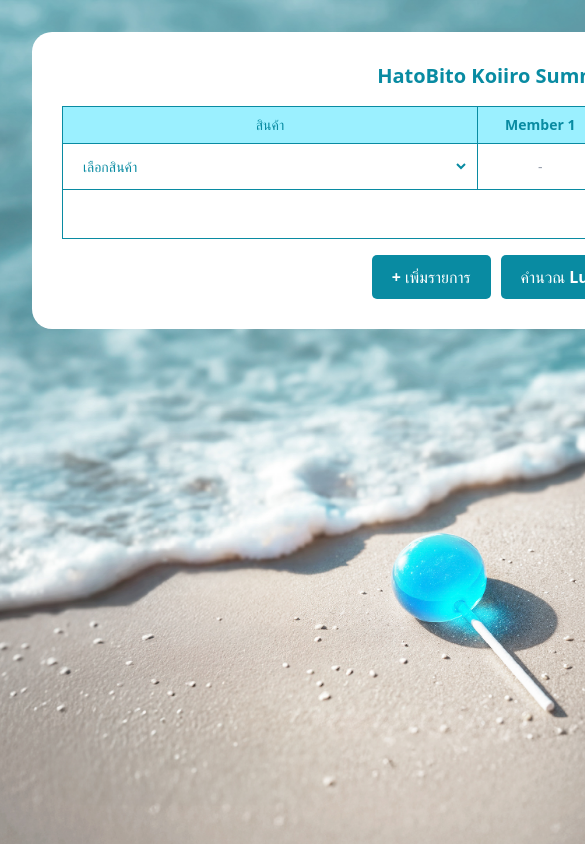
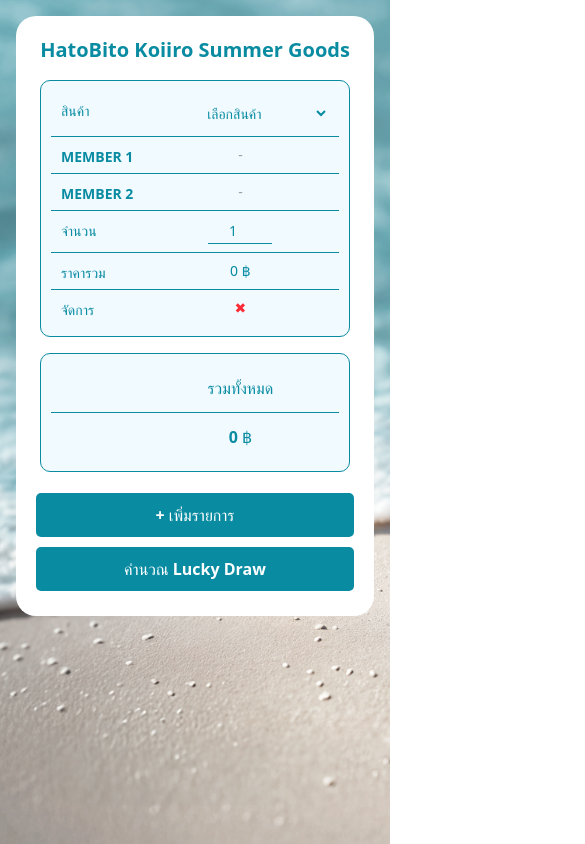
Before and after one commit to mypakamnd/hatobito-project, a Vue app in the folder hatobito-fan-website/: page / in a window 390 px wide. Shown: the top 844 px of the page, 585 px wide, since content can reach past the window. Built offline with nearby package versions, Linux system fonts and the light colour scheme.

Commit message:
fix:mobile responsive.

```diff
--- a/hatobito-fan-website/src/components/LuckydrawModal.vue
+++ b/hatobito-fan-website/src/components/LuckydrawModal.vue
@@ -16,7 +16,7 @@
           <!-- Row 1: จากบัตรเข้างาน -->
           <tr>
             <td>
-              <select v-model="selectedTicket">
+              <select v-model="selectedTicket" @change="(e) => e.target.blur()">
                 <option disabled value="">- เลือกรายการบัตร -</option>
                 <option v-for="ticket in tickets" :key="ticket.name" :value="ticket.name">
                   {{ ticket.name }}
@@ -217,4 +217,11 @@
 h2 {
   color: #098ba2;
 }
+
+@media screen and (max-width: 768px) {
+  .modal-content {
+    min-width: 300px;
+    max-width: 90%;
+  }
+}
 </style>
--- a/hatobito-fan-website/src/components/OrderKoiiro.vue
+++ b/hatobito-fan-website/src/components/OrderKoiiro.vue
@@ -2,7 +2,8 @@
   <div class="koiiro-order-form">
     <h2 class="text-xl font-bold mb-4">HatoBito Koiiro Summer Goods</h2>
 
-    <table class="w-full text-sm">
+    <div class="overflow-x-auto">
+      <table class="w-full min-w-max text-sm">
         <thead class="bg-sky-300">
           <tr>
             <th class="px-4 py-2">สินค้า</th>
@@ -14,8 +15,8 @@
           </tr>
         </thead>
         <tbody>
-        <tr v-for="(item, index) in orders" :key="index" class="border-t border-sky-600">
-          <td class="px-2 py-2">
+          <tr v-for="(item, index) in orders" :key="index" class="md:table-row">
+            <td class="px-2 py-2 block md:table-cell" :data-label="'สินค้า'">
               <select v-model="item.product" @change="(e) => e.target.blur()" class="w-full rounded px-2 py-1">
                 <option disabled value="">เลือกสินค้า</option>
                 <option v-for="product in products" :key="product.name" :value="product.name">
@@ -24,8 +25,8 @@
               </select>
             </td>
 
-          <td class="px-2 py-2">
-            <select v-if="requiresMemberCount(item.product) >= 1" v-model="item.member1" class="w-full rounded px-2 py-1 text-center">
+            <td class="px-2 py-2 block md:table-cell" :data-label="'Member 1'">
+              <select v-if="requiresMemberCount(item.product) >= 1" v-model="item.member1" @change="(e) => e.target.blur()" class="w-full rounded px-2 py-1 text-center">
                 <option disabled value="">เลือกสมาชิก</option>
                 <option v-for="member in getMemberList(item.product)" :key="member.id" :value="member.name">
                   {{ member.name }}
@@ -34,8 +35,8 @@
               <span v-else class="text-gray-400">-</span>
             </td>
 
-          <td class="px-4 py-2">
-            <select v-if="requiresMemberCount(item.product) === 2" v-model="item.member2" class="w-full rounded px-2 py-1 text-center">
+            <td class="px-2 py-2 block md:table-cell" :data-label="'Member 2'">
+              <select v-if="requiresMemberCount(item.product) === 2" v-model="item.member2" @change="(e) => e.target.blur()" class="w-full rounded px-2 py-1 text-center">
                 <option disabled value="">เลือกสมาชิก</option>
                 <option v-for="member in getMemberList(item.product)" :key="member.id" :value="member.name">
                   {{ member.name }}
@@ -44,19 +45,20 @@
               <span v-else class="text-gray-400">-</span>
             </td>
 
-          <td class="px-2 py-2 text-center">
+            <td class="px-2 py-2 text-center block md:table-cell" :data-label="'จำนวน'">
               <input type="number" min="1" v-model.number="item.quantity" class="w-16 text-center px-1 py-0.5" />
             </td>
 
-          <td class="px-4 py-2 text-right">
+            <td class="px-2 py-2 text-right block md:table-cell" :data-label="'ราคารวม'">
               {{ formatPrice(getTotalPrice(item)) }}
             </td>
 
-          <td class="px-4 py-2 text-center">
+            <td class="px-2 py-2 text-center block md:table-cell" :data-label="'จัดการ'">
               <button @click="removeOrder(index)" class="text-red-500 hover:text-red-700">✖</button>
             </td>
           </tr>
         </tbody>
+
         <tfoot>
           <tr class="py-3">
             <td colspan="4" class="text-right font-bold py-3 pr-2 text-base">รวมทั้งหมด</td>
@@ -64,8 +66,9 @@
           </tr>
         </tfoot>
       </table>
+    </div>
 
-    <div class="mt-4">
+    <div class="group-button">
       <button @click="addOrder" class="btn-click">+ เพิ่มรายการ</button>
       <button @click="showModal = true" class="btn-click">คำนวณ Lucky Draw</button>
     </div>
@@ -105,28 +108,28 @@
 
 // รายการสินค้า
 const products = [
-  { name: "Koiiro Summer Towel (ผ้าเช็ดตัว)", price: 450, memberCount: 0, memberType: "members" },
-  { name: "Koiiro Summer Handheld Fan (พัดลม)", price: 300, memberCount: 0, memberType: "members" },
-  { name: "Koiiro Summer Tumbler (กระบอกน้ำ)", price: 690, memberCount: 0, memberType: "members" },
+  { name: "Towel (ผ้าเช็ดตัว)", price: 450, memberCount: 0, memberType: "members" },
+  { name: "Handheld Fan (พัดลม)", price: 300, memberCount: 0, memberType: "members" },
+  { name: "Tumbler (กระบอกน้ำ)", price: 690, memberCount: 0, memberType: "members" },
   { name: "SHIKISHI BOARD", price: 350, memberCount: 0, memberType: "members" },
-  { name: "Koiiro Summer Costume Keychain", price: 250, memberCount: 0, memberType: "members" },
-  { name: "Koiiro Summer Standy Acrylic 9 แบบ", price: 350, memberCount: 1, memberType: "senbatsu" },
-  { name: "Koiiro Summer Couple Keychain 32 แบบ (คู่ละ)", price: 200, memberCount: 2, memberType: "members" },
-  { name: "Koiiro Summer Acrylic Block 9 แบบ", price: 350, memberCount: 1, memberType: "senbatsu" },
-  { name: "Koiiro Summer ID Photo Sticker 16 แบบ", price: 100, memberCount: 1, memberType: "members" },
-  { name: "Koiiro Summer Random Mini Photo Card", price: 150, memberCount: 0, memberType: "members" },
-  { name: "Random Mini pin snap (MV)", price: 200, memberCount: 0, memberType: "members" },
+  { name: "Costume Keychain", price: 250, memberCount: 0, memberType: "members" },
+  { name: "Standy Acrylic 9 แบบ", price: 350, memberCount: 1, memberType: "senbatsu" },
+  { name: "Couple Keychain 32 แบบ", price: 200, memberCount: 2, memberType: "members" },
+  { name: "Acrylic Block 9 แบบ", price: 350, memberCount: 1, memberType: "senbatsu" },
+  { name: "ID Photo Sticker 16 แบบ", price: 100, memberCount: 1, memberType: "members" },
+  { name: "Random Mini Photo Card", price: 150, memberCount: 0, memberType: "members" },
+  { name: "Random Mini pin snap(MV)", price: 200, memberCount: 0, memberType: "members" },
   { name: "Drinking Water Can", price: 50, memberCount: 0, memberType: "members" },
-  { name: "Koiiro Summer Furin + 1 Member sign", price: 250, memberCount: 1, memberType: "members" },
-  { name: "Koiiro Summer Badge 9 แบบ", price: 150, memberCount: 1, memberType: "senbatsu" },
-  { name: "Koiiro Summer Photo Collection VOL.13", price: 250, memberCount: 0, memberType: "members" },
-  { name: "Koiiro Summer Beach Shirt", price: 750, memberCount: 0, memberType: "members" },
-  { name: "HatoBito 'Koiiro Summer' POSTER", price: 500, memberCount: 0, memberType: "members" },
-  { name: "HatoBito 'Koiiro Summer' Member POSTER", price: 350, memberCount: 1, memberType: "senbatsu" },
+  { name: "Furin + 1 Member sign", price: 250, memberCount: 1, memberType: "members" },
+  { name: "Badge 9 แบบ", price: 150, memberCount: 1, memberType: "senbatsu" },
+  { name: "Photo Collection VOL.13", price: 250, memberCount: 0, memberType: "members" },
+  { name: "Beach Shirt", price: 750, memberCount: 0, memberType: "members" },
+  { name: "Koiiro Summer POSTER", price: 500, memberCount: 0, memberType: "members" },
+  { name: "Koiiro Member POSTER", price: 350, memberCount: 1, memberType: "senbatsu" },
   { name: "HatoBito Snap", price: 400, memberCount: 1, memberType: "members" },
   { name: "HatoBito Mini Snap", price: 300, memberCount: 1, memberType: "members" },
-  { name: "Koiiro Summer Coupon 100 THB", price: 100, memberCount: 1, memberType: "members" },
-  { name: "Koiiro Summer Coupon 50 THB", price: 50, memberCount: 1, memberType: "members" },
+  { name: "Coupon 100 THB", price: 100, memberCount: 1, memberType: "members" },
+  { name: "Coupon 50 THB", price: 50, memberCount: 1, memberType: "members" },
 ];
 
 // รายชื่อสมาชิก
@@ -209,7 +212,6 @@
 
 <style scoped>
 .koiiro-order-form {
-  min-width: 1000px;
   margin: auto;
   padding: 30px;
   background: rgba(255, 255, 255);
@@ -254,4 +256,88 @@
   border-bottom: 1px solid #098ba2;
   outline: none;
 }
+
+.btn-click {
+  display: flex;
+  justify-content: center; /* ตรงกลางแนวนอน */
+  margin: 20px 10px 0px 0px;
+}
+
+.group-button {
+  display: flex;
+  flex-direction: row;
+  justify-content: center; /* ตรงกลางแนวนอน */
+}
+
+@media screen and (max-width: 768px) {
+  table,
+  thead,
+  tbody,
+  th,
+  td,
+  tfoot,
+  tr {
+    display: block;
+    margin: 0 auto; /* ← ตัวนี้ทำให้ชิดกลาง */
+  }
+
+  thead {
+    display: none;
+  }
+
+  tr {
+    margin-bottom: 1rem;
+    border: 1px solid #098ba2;
+    border-radius: 10px;
+    padding: 10px;
+    background-color: #f0faff;
+    max-width: 310px;
+  }
+
+  td {
+    position: relative;
+    padding-left: 35%;
+    padding-right: 10px;
+    text-align: center;
+    border: none;
+    border-bottom: 1px solid #098ba2;
+  }
+
+  td::before {
+    position: absolute;
+    top: 10px;
+    left: 10px;
+    padding-right: 10px;
+    white-space: nowrap;
+    content: attr(data-label);
+    font-weight: bold;
+    color: #098ba2;
+    text-transform: uppercase;
+  }
+
+  td:last-child {
+    border-bottom: none;
+  }
+
+  .koiiro-order-form {
+    margin: auto;
+    padding: 20px;
+  }
+
+  .btn-click {
+    display: flex;
+    justify-content: center; /* ตรงกลางแนวนอน */
+    margin: 5px 0px 5px 0px;
+  }
+
+  .group-button {
+    display: flex;
+    flex-direction: column;
+    justify-content: center; /* ตรงกลางแนวนอน */
+  }
+
+  select {
+    text-align: center;
+  }
+}
 </style>
--- a/hatobito-fan-website/src/style.css
+++ b/hatobito-fan-website/src/style.css
@@ -9,6 +9,7 @@
   background-size: cover;
   background-position: center;
   background-repeat: no-repeat;
+  background-attachment: fixed;
 
   font-synthesis: none;
   text-rendering: optimizeLegibility;
@@ -17,16 +18,14 @@
 }
 
 body {
-  margin: 0;
   display: flex;
-  min-width: 320px;
-  min-height: 100vh;
+  justify-content: center; /* ตรงกลางแนวนอน */
+  align-items: start;      /* เริ่มด้านบนแนวตั้ง */
 }
 
-
 #app {
+  width: 100%;
   max-width: 1280px;
-  margin: 0 auto;
-  padding: 2rem;
+  padding: 1rem;
   text-align: center;
 }
```
Lines whose indentation alone changed are shown as unchanged.
